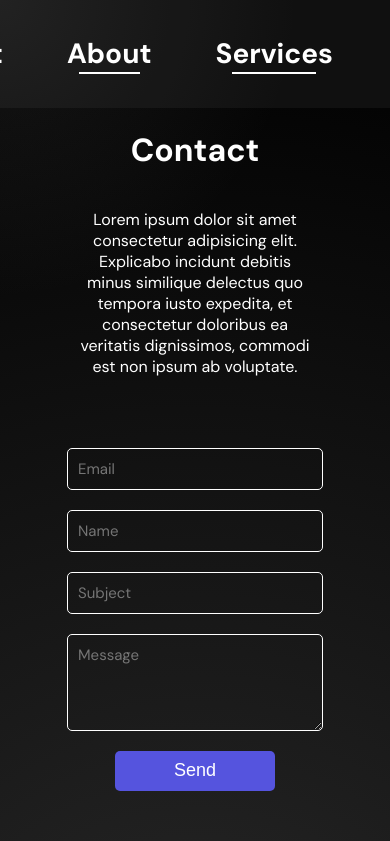
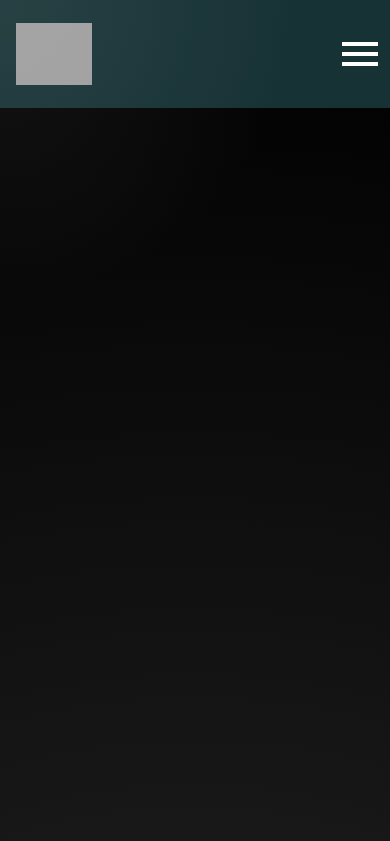
Before and after one commit to addrex/portfolio, a React (Vite) app in the folder portfolio-website/: page / in a window 390 px wide. Shown: the top 841 px of the page. Built offline with nearby package versions, Linux system fonts and the light colour scheme; grey boxes are pictures that could not be loaded; a web font is replaced by a local one.

Commit message:
Made header responsive + added sidebar and hamburger menu

```diff
--- a/portfolio-website/src/CSS/contact.css
+++ b/portfolio-website/src/CSS/contact.css
@@ -56,7 +56,7 @@ body {
     height: 75px;
 }
 
-button {
+.sendButton {
     width: 160px;
     height: 40px;
     background-color: #5554DE;
@@ -70,7 +70,7 @@ button {
 
 }
 
-button:hover {
+.sendButton:hover {
     cursor: pointer;
     background-color: #4343ae;
 }
--- a/portfolio-website/src/CSS/header.css
+++ b/portfolio-website/src/CSS/header.css
@@ -1,13 +1,22 @@
+.headerWrapper {
+    width: 100%;
+}
+
 .header {
     width: 100%;
     height: auto;
-    background-color: #101010;
+    background-color: #173235;
     display: flex;
     flex-direction: row;
-    justify-content: flex-end;
+    justify-content: space-between;
     align-items: center;
     font-size: 0px;
 
+}
+
+.logo {
+    width: 76px;
+    height: 62px;
 }
 
 #headerLastChild {
@@ -25,11 +34,6 @@
     margin-right: auto;
 }
 
-.logo {
-    width: 76px;
-    height: 62px;
-}
-
 .headerElement {
     display: flex;
     flex-direction: column;
@@ -43,6 +47,14 @@
     padding: 7px;
     transition: background-color 0.3s ease, color 0.3s ease;
     height: 100%;
+    margin: 25px;
+
+}
+
+.header a:hover {
+    background-color:#173235;
+    opacity: 1;
+    background-color: rgba(255, 255, 255, 0.1); /* soft glow */
 
 }
 
@@ -59,9 +71,60 @@
     border: 1px solid white;
 }
 
-.header a:hover {
-    background-color:#173235;
-    opacity: 1;
-    background-color: rgba(255, 255, 255, 0.1); /* soft glow */
+.headerButton {
+    background-color: transparent;
+    border: none;
+    width: auto;
+    height: auto;
+    display: none;
+    width: 60px;
+    height: 60px;
+}
+
+.headerButton img {
+    height: 100%;
+    width: 100%;
+}
+
+
+
+
+
+
+
+.sidebar {
+    height: auto;
+    width: 100%;
+    background-color: #173235;
+    display: flex;
+    flex-direction: column;
+    align-items: center;
+    justify-content: center;
+    margin-bottom: 300px;
+   transform: translateY(-200%); /* start hidden above */
+    transition: transform 0.2s ease-in-out; /* smooth slide */
+    z-index: 999; /* ensure it appears above content */
+}
+
+.sidebar.active {
+    transform: translateY(0); /* slide down into view */
+}
+
+.sidebarElement {
+    margin: 20px 0 20px 0;
+    text-decoration: none;
+    color: white;
+}
+
+
+@media (max-width: 600px) {
+    .header .headerElement {
+        display: none;
+    }
+
+    .headerButton {
+        display: block;
+    }
+
 
 }
--- a/portfolio-website/src/components/Contact.jsx
+++ b/portfolio-website/src/components/Contact.jsx
@@ -47,7 +47,7 @@ document.addEventListener("mousemove", (e) => {
         <input type="text" placeholder="Name" required className="inputBox" />
         <input type="text" placeholder="Subject" required className="inputBox" />
         <textarea type="text" placeholder="Message" required className="inputBox" id="message"></textarea>
-        <button className="button">Send</button>
+        <button className="sendButton">Send</button>
     </div>
 
 
--- a/portfolio-website/src/components/Header.jsx
+++ b/portfolio-website/src/components/Header.jsx
@@ -1,9 +1,33 @@
 import '../CSS/header.css';
+import menu from '../assets/menu.svg'
+
+
+
+
+
+function showSidebar() {
+
+const sidebarJS = document.querySelector('.sidebar');
+
+
+        sidebarJS.classList.toggle('active');
+
+
+}
+
+
+
+
+
 
 
 
 function Header() {
     return (
+
+
+
+<div className="headerWrapper">
     <div className="header">
         <a className="headerElement" id="logoWrapper" href="/">
             <img src="https://i.ibb.co/bySPvFS/Daler-logo-white.png" alt="" className="logo"/>
@@ -23,7 +47,39 @@ function Header() {
             <h1>Services</h1>
             <hr />
         </a>
+
+        <button className='headerButton' onClick={showSidebar}><img src={menu} alt="menu" /></button>
+
+
+
+
+
     </div>
+
+
+
+
+    <div className="sidebar">
+        <a className="sidebarElement" href="/contact">
+            <h1>Contact</h1>
+            <hr />
+        </a>
+
+        <a className="sidebarElement" href="/about">
+            <h1>About</h1>
+            <hr />
+        </a>
+
+        <a className="sidebarElement" href="/services">
+            <h1>Services</h1>
+            <hr />
+        </a>
+
+    </div>
+</div>
+
+
+
 
 
     )
--- a/portfolio-website/src/index.css
+++ b/portfolio-website/src/index.css
@@ -6,6 +6,7 @@ body {
   background-image: url(./assets/Free-Download-Black-Wallpaper-4K-for-Desktop-1.jpg);
   background-size: cover;
   background-attachment: fixed;
+  background-color: white;
 }
 
 
```
Also changed, not shown: portfolio-website/src/assets/menu.svg (added). Lines whose indentation alone changed are shown as unchanged.
